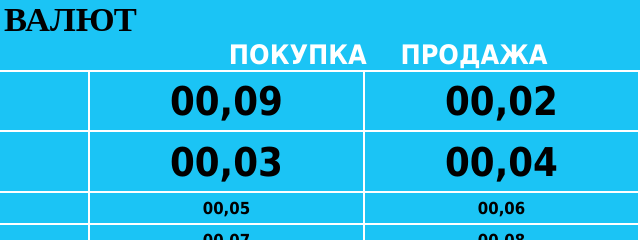
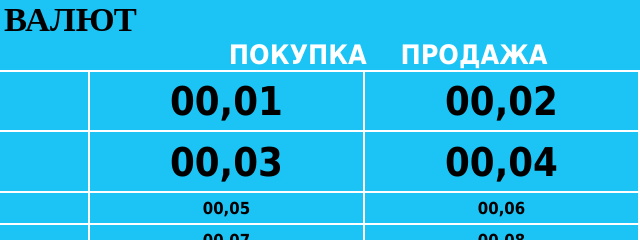
Before and after one commit to cirlin/Wintab, a plain HTML site: page index.html in a window 1280 px wide. Shown: the top 240 px of the page, 640-1280 px from the left. Drawn offline with Linux system fonts and the light colour scheme.

Commit message:
28.11.2019 17:41:58

```diff
--- a/index.html
+++ b/index.html
@@ -24,7 +24,7 @@
 <TR>
 <TD rowspan=2 class=iml><img src=flags/0.jpg></TD>
 <TD rowspan=2 class=nmd>доллар США USD</TD>
-<TD rowspan=2 class=kdr><!>00,09</TD>
+<TD rowspan=2 class=kdr><!>00,01</TD>
 <TD rowspan=2 class=kdr><!>00,02</TD>
 </TR>
 <TR>
```
